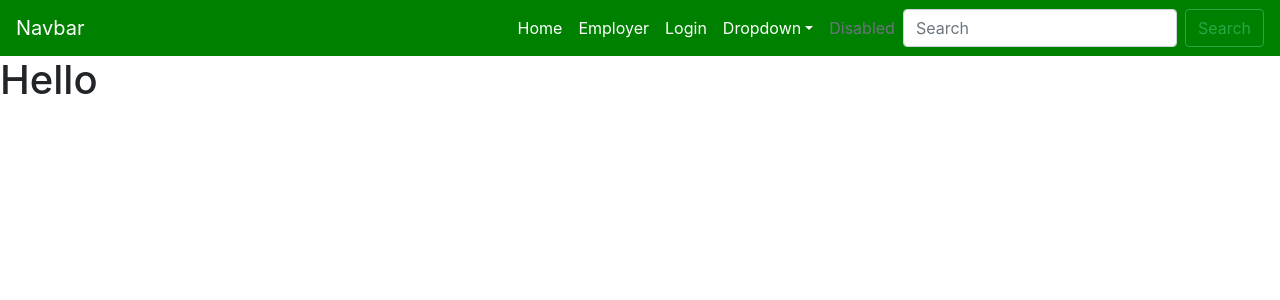
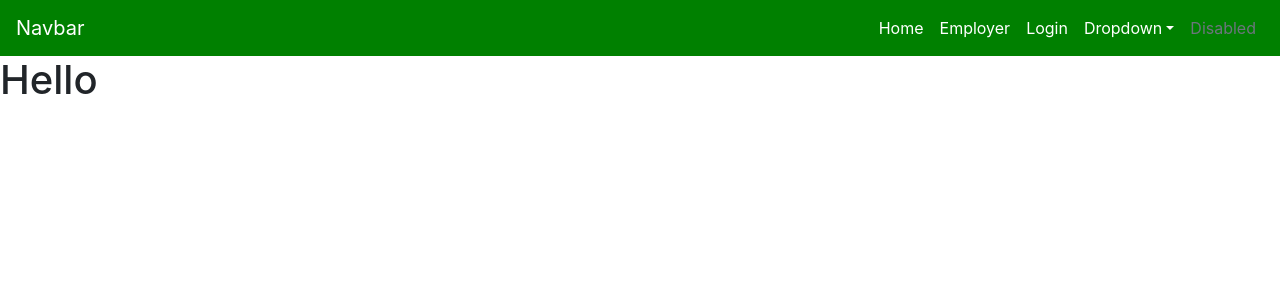
Before and after one commit to KenDerick/fundproject, a Django app: page / in a window 1280 px wide. Shown: the top 300 px of the page. Run offline with Django 3.2, Linux system fonts and the light colour scheme; some libraries are stand-ins or nearby versions.

Commit message:
First version of application moved into github

```diff
--- a/nsitf/templates/base.html
+++ b/nsitf/templates/base.html
@@ -48,10 +48,7 @@
               <a class="nav-link disabled" href="#" tabindex="-1" aria-disabled="true">Disabled</a>
           </li>
       </ul>
-      <form class="form-inline my-2 my-lg-0">
-        <input class="form-control mr-sm-2" type="search" placeholder="Search" aria-label="Search">
-        <button class="btn btn-outline-success my-2 my-sm-0" type="submit">Search</button>
-      </form>
+
     </div>
   </nav>
   {% block content %}
```
Also changed, not shown: requirements.txt (added, +11 -0 lines).
